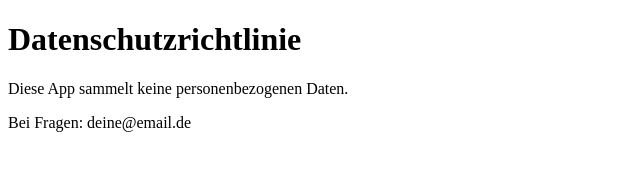
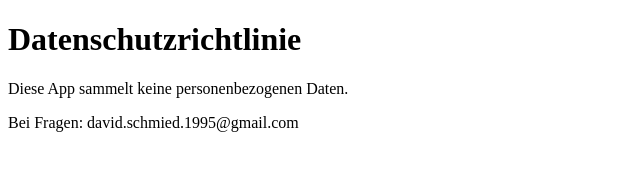
Before and after one commit to davs95/privacy-policy, a plain HTML site: page index.html in a window 1280 px wide. Shown: the whole page, without its empty margins (0-640 px from the left). Drawn offline with Linux system fonts and the light colour scheme.

Commit message:
Update index.html

```diff
--- a/index.html
+++ b/index.html
@@ -7,6 +7,6 @@
 <body>
   <h1>Datenschutzrichtlinie</h1>
   <p>Diese App sammelt keine personenbezogenen Daten.</p>
-  <p>Bei Fragen: deine@email.de</p>
+  <p>Bei Fragen: david.schmied.1995@gmail.com</p>
 </body>
 </html>
```
